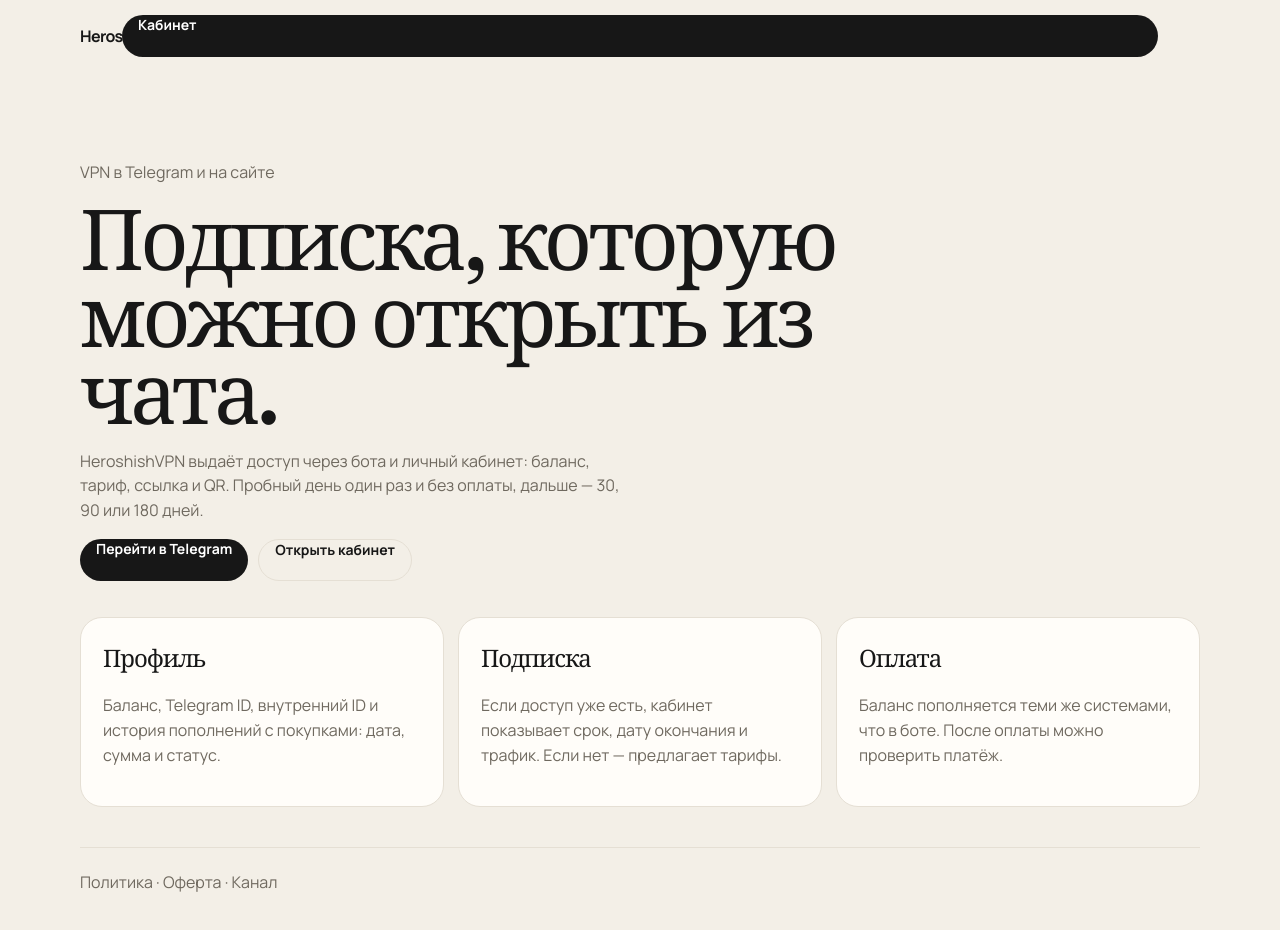
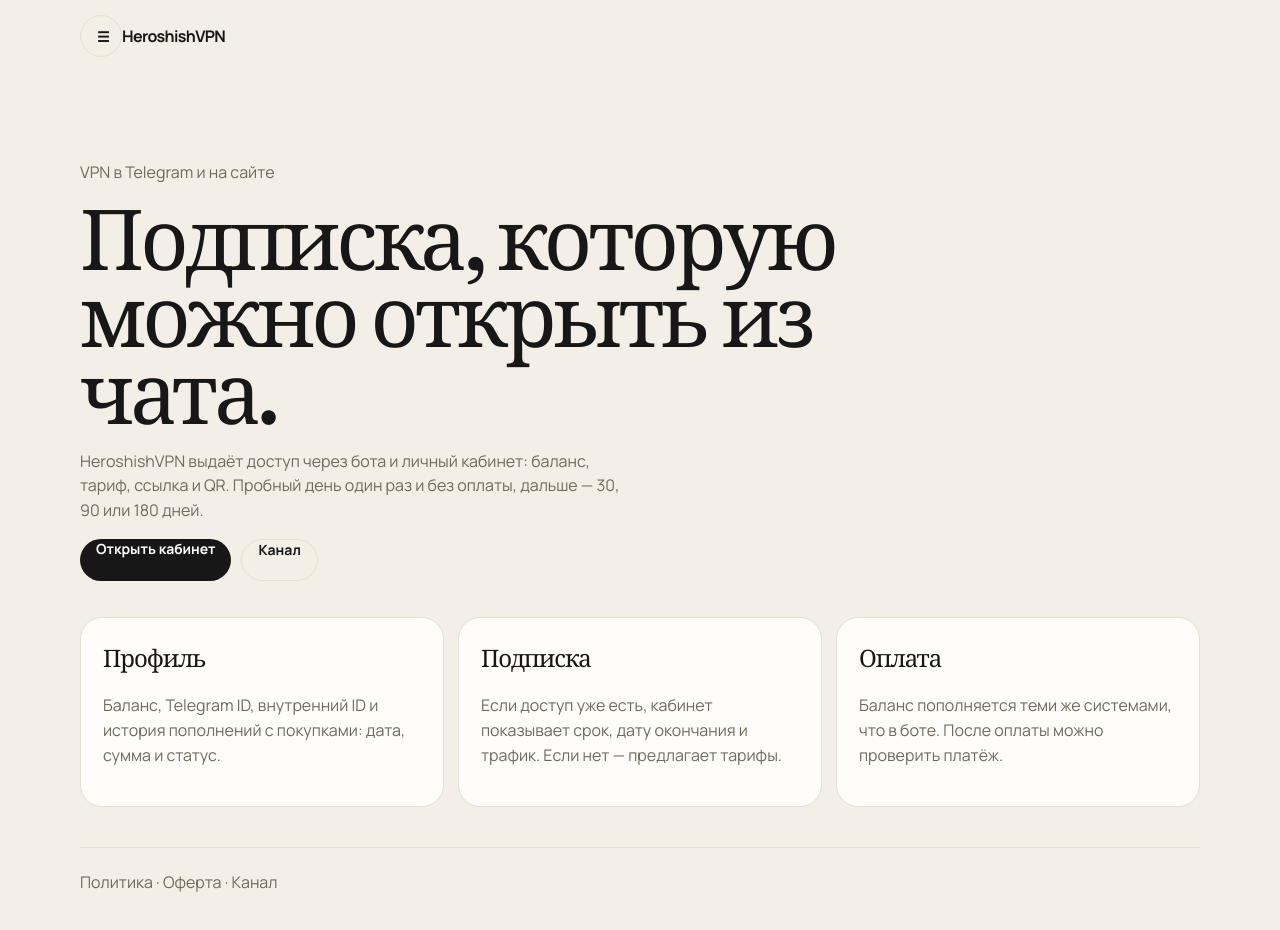
Before and after one commit to herosh1sh/3xui-telegram-bot, a React (Vite) app in the folder frontend/: page / in a window 1280 px wide. Shown: the top 930 px of the page. Built offline with nearby package versions, Linux system fonts and the light colour scheme.

Commit message:
Use the shared site header

```diff
--- a/frontend/src/pages/Home.jsx
+++ b/frontend/src/pages/Home.jsx
@@ -1,30 +1,21 @@
 import React from "react";
-import { Link } from "react-router-dom";
+import Layout from "../Layout";
 
 export default function Home() {
   return (
-    <>
-      <header className="shell top">
-        <Link className="logo" to="/">HeroshishVPN</Link>
-        <Link className="btn" to="/cabinet">Кабинет</Link>
-      </header>
+    <Layout>
       <main className="shell hero">
         <p className="muted">VPN в Telegram и на сайте</p>
         <h1>Подписка, которую можно открыть из чата.</h1>
         <p className="muted" style={{maxWidth:560}}>HeroshishVPN выдаёт доступ через бота и личный кабинет: баланс, тариф, ссылка и QR. Пробный день один раз и без оплаты, дальше — 30, 90 или 180 дней.</p>
-        <p className="row">
-          <a className="btn" href="https://t.me/Heroshish">Перейти в Telegram</a>
-          <Link className="btn ghost" to="/cabinet">Открыть кабинет</Link>
-        </p>
+        <p className="row"><a className="btn" href="/cabinet">Открыть кабинет</a><a className="btn ghost" href="https://t.me/Heroshish">Канал</a></p>
         <section className="grid">
           <article className="card"><h2>Профиль</h2><p className="muted">Баланс, Telegram ID, внутренний ID и история пополнений с покупками: дата, сумма и статус.</p></article>
           <article className="card"><h2>Подписка</h2><p className="muted">Если доступ уже есть, кабинет показывает срок, дату окончания и трафик. Если нет — предлагает тарифы.</p></article>
           <article className="card"><h2>Оплата</h2><p className="muted">Баланс пополняется теми же системами, что в боте. После оплаты можно проверить платёж.</p></article>
         </section>
       </main>
-      <footer className="shell">
-        <a href="https://telegra.ph/Politika-konfidencialnosti-HeroshishVPN-10-08">Политика</a> · <a href="https://telegra.ph/Publichnaya-oferta-na-uslugi-HeroshishVPN-10-08">Оферта</a> · <a href="https://t.me/Heroshish">Канал</a>
-      </footer>
-    </>
+      <footer className="shell"><a href="https://telegra.ph/Politika-konfidencialnosti-HeroshishVPN-10-08">Политика</a> · <a href="https://telegra.ph/Publichnaya-oferta-na-uslugi-HeroshishVPN-10-08">Оферта</a> · <a href="https://t.me/Heroshish">Канал</a></footer>
+    </Layout>
   );
 }
```
